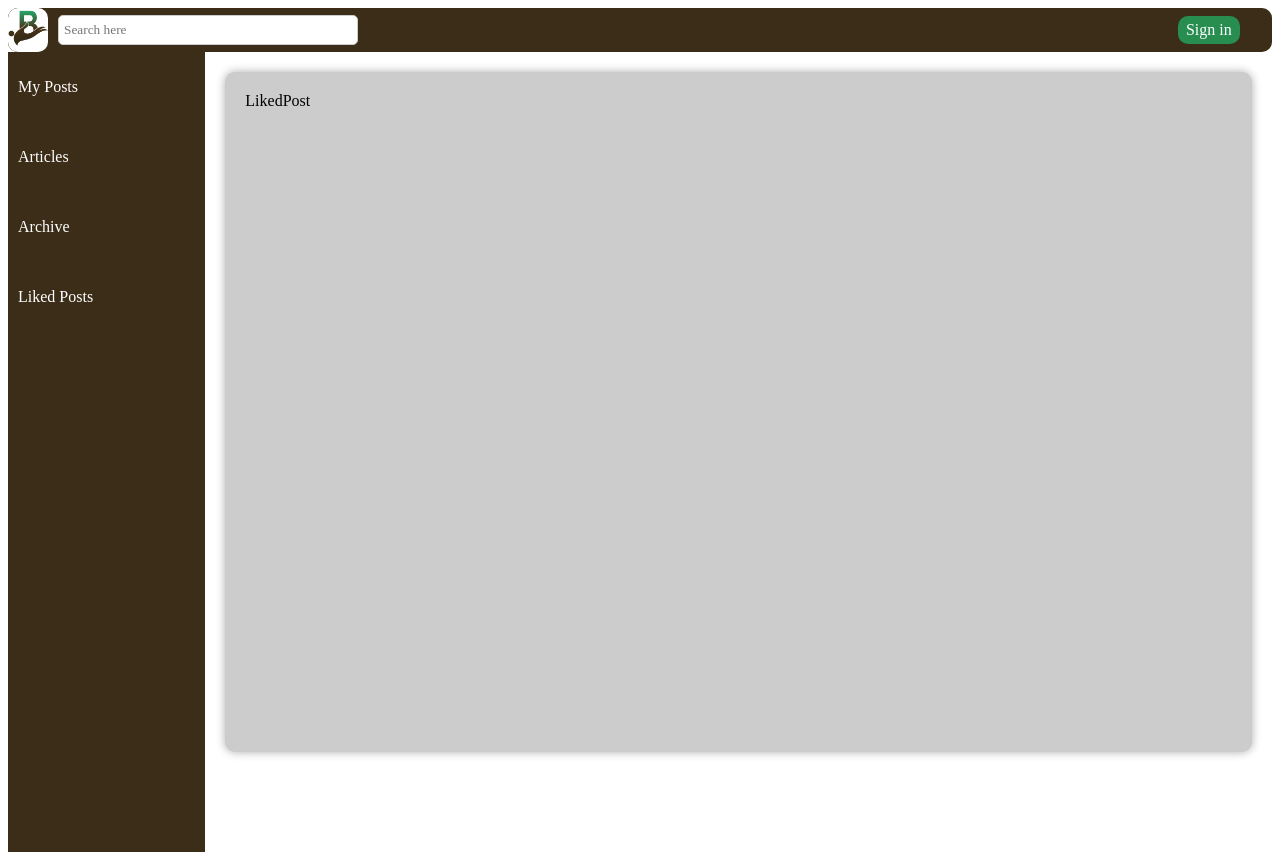
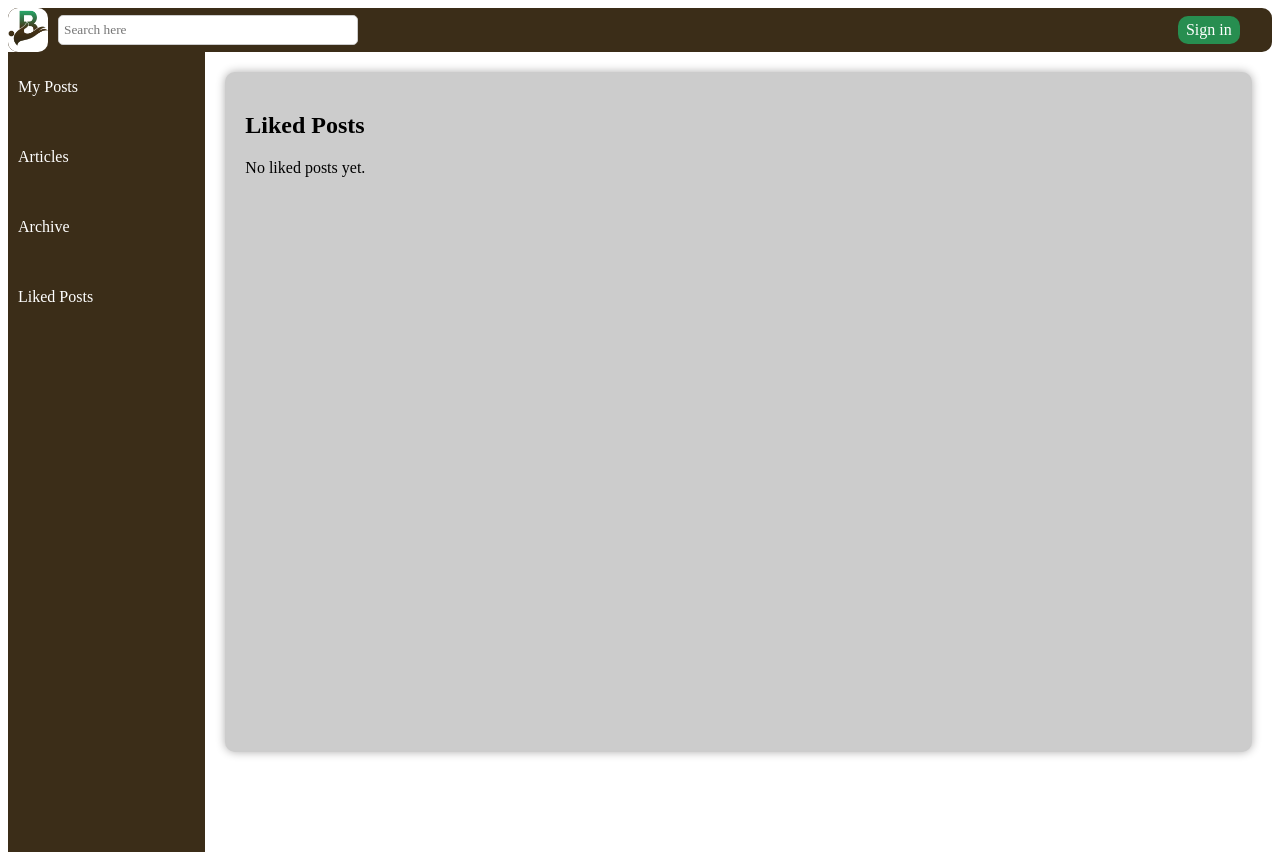
Before and after one commit to imanchalsingh/MERN-Stack-Project, a React (Vite) app in the folder Blog-App/client/: page /likedpost in a window 1280 px wide. Built offline with nearby package versions, Linux system fonts and the light colour scheme; a web font is replaced by a local one.

Commit message:
added changes

```diff
--- a/Blog-App/client/src/Components/Blog App/LikedPost.tsx
+++ b/Blog-App/client/src/Components/Blog App/LikedPost.tsx
@@ -1,7 +1,35 @@
-import React from "react";
+import React, { useState, useEffect } from "react";
+
+interface Post {
+  id: number;
+  username: string;
+  content: string;
+  isDraft: boolean;
+}
 
 const LikedPost: React.FC = () => {
-  return <div>LikedPost</div>;
+  const [likedPosts, setLikedPosts] = useState<Post[]>([]);
+
+  useEffect(() => {
+    const storedLikedPosts = JSON.parse(localStorage.getItem("likedPosts") || "[]");
+    setLikedPosts(storedLikedPosts);
+  }, []);
+
+  return (
+    <div>
+      <h2>Liked Posts</h2>
+      {likedPosts.length === 0 ? (
+        <p>No liked posts yet.</p>
+      ) : (
+        likedPosts.map((post) => (
+          <div key={post.id}>
+            <h3>{post.username}</h3>
+            <p>{post.content}</p>
+          </div>
+        ))
+      )}
+    </div>
+  );
 };
 
 export default LikedPost;
--- a/Blog-App/client/src/Components/Blog App/my post/MyPosts.tsx
+++ b/Blog-App/client/src/Components/Blog App/my post/MyPosts.tsx
@@ -7,6 +7,7 @@ import IconButton from "@mui/material/IconButton";
 import CloseIcon from "@mui/icons-material/Close";
 import ArchiveIcon from "@mui/icons-material/Archive";
 import DeleteIcon from "@mui/icons-material/Delete";
+import ThumbUpOffAltIcon from "@mui/icons-material/ThumbUpOffAlt";
 
 interface Post {
   id: number;
@@ -76,6 +77,16 @@ const MyPosts: React.FC = () => {
     );
     setPosts(updatedPosts);
     localStorage.setItem("posts", JSON.stringify(updatedPosts));
+  };
+
+  // Handle post like action
+  const handleLike = (id: number) => {
+    const likedPost = posts.find((post) => post.id === id);
+    if (likedPost) {
+      const likedPosts = JSON.parse(localStorage.getItem("likedPosts") || "[]");
+      likedPosts.push(likedPost);
+      localStorage.setItem("likedPosts", JSON.stringify(likedPosts));
+    }
   };
 
   return (
@@ -273,6 +284,16 @@ const MyPosts: React.FC = () => {
                           marginLeft: "10px",
                         }}
                       />
+
+                      <ThumbUpOffAltIcon
+                        onClick={() => handleLike(post.id)}
+                        sx={{
+                          fontSize: "20px",
+                          marginLeft: "5px",
+                          color: "#278e50",
+                          cursor: "pointer",
+                        }}
+                      />
                     </div>
                   </div>
                   <p
```
